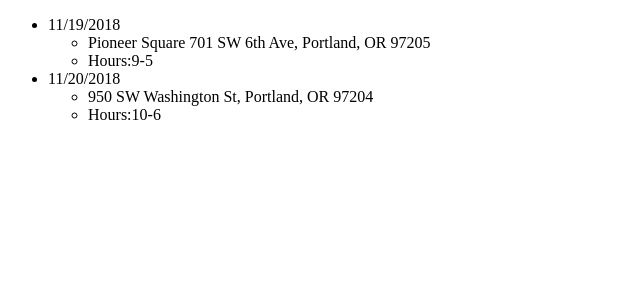
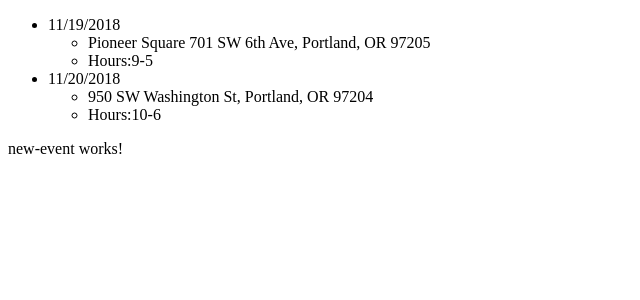
Before and after one commit to amcgladd/angular-food-truck, an Angular app: page / in a window 1280 px wide. Shown: the top 300 px of the page, without its empty margins (0-640 px from the left). Built offline with nearby package versions, Linux system fonts and the light colour scheme.

Commit message:
create new-event component

```diff
--- a/src/app/app.component.html
+++ b/src/app/app.component.html
@@ -1 +1,2 @@
 <app-event-list [childEventList]="masterEventList"></app-event-list>
+<app-new-event></app-new-event>
--- a/src/app/app.module.ts
+++ b/src/app/app.module.ts
@@ -4,12 +4,14 @@ import { NgModule } from '@angular/core';
 
 import { AppComponent } from './app.component';
 import { EventListComponent } from './event-list/event-list.component';
+import { NewEventComponent } from './new-event/new-event.component';
 
 
 @NgModule({
   declarations: [
     AppComponent,
-    EventListComponent
+    EventListComponent,
+    NewEventComponent
   ],
   imports: [
     BrowserModule
--- a/src/app/event-list/event-list.component.ts
+++ b/src/app/event-list/event-list.component.ts
@@ -8,5 +8,4 @@ import { Event } from '../models/event.model'
 })
 export class EventListComponent {
 @Input() childEventList: Event[];
-
 }
--- /dev/null
+++ b/src/app/new-event/new-event.component.html
@@ -0,0 +1,3 @@
+<p>
+  new-event works!
+</p>
--- /dev/null
+++ b/src/app/new-event/new-event.component.ts
@@ -0,0 +1,15 @@
+import { Component, OnInit } from '@angular/core';
+
+@Component({
+  selector: 'app-new-event',
+  templateUrl: './new-event.component.html',
+  styleUrls: ['./new-event.component.css']
+})
+export class NewEventComponent implements OnInit {
+
+  constructor() { }
+
+  ngOnInit() {
+  }
+
+}
```
Also changed, not shown: src/app/new-event/new-event.component.css (added), 2 other files (tests, documents, lock files or other folders).
